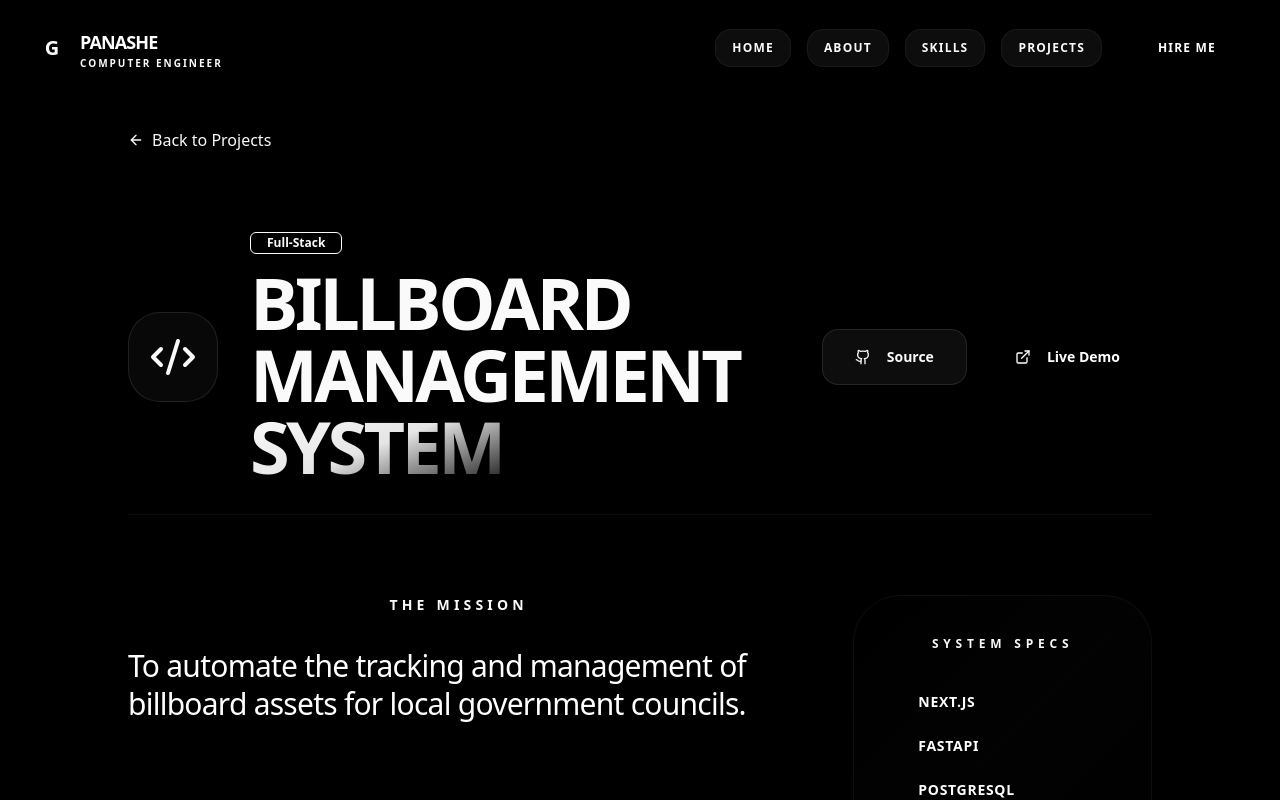
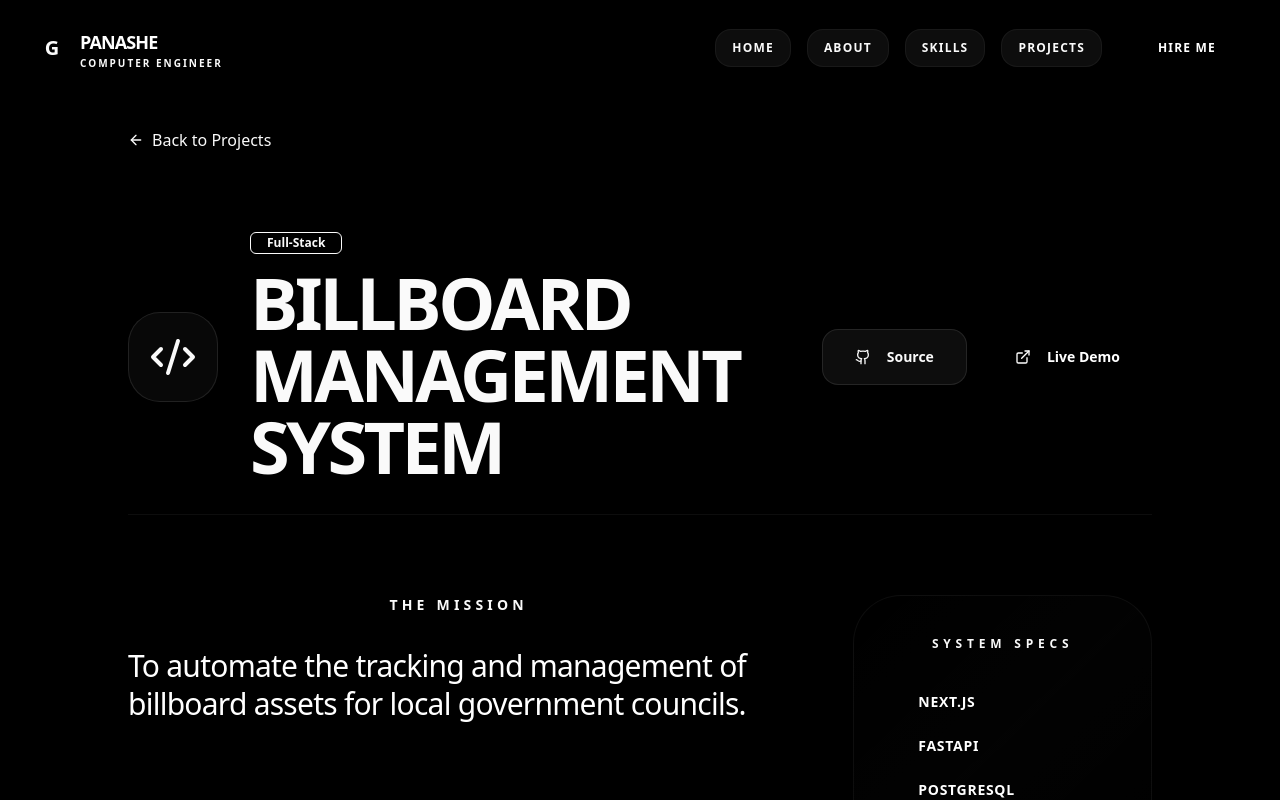
Before and after one commit to Gabrielpanashe/PORTFOLIO, a Next.js app: page /projects/billboard-management in a window 1280 px wide. Shown: the top 800 px of the page. Built offline with nearby package versions, Linux system fonts and the light colour scheme.

Commit message:
Fix Turbopack error in project detail page

```diff
--- a/app/projects/[slug]/page.tsx
+++ b/app/projects/[slug]/page.tsx
@@ -76,7 +76,7 @@ export default function ProjectPage({ params }: Props) {
                                     )}
                                 </div>
                                 <h1 className="text-5xl sm:text-7xl font-black tracking-tighter uppercase leading-none">
-                                    {project.title.split(" ").slice(0, -1).join(" ")} <span className="gradient-text">{project.title.split(" ").pop()}</span>
+                                    {project.title}
                                 </h1>
                             </div>
                         </div>
```
